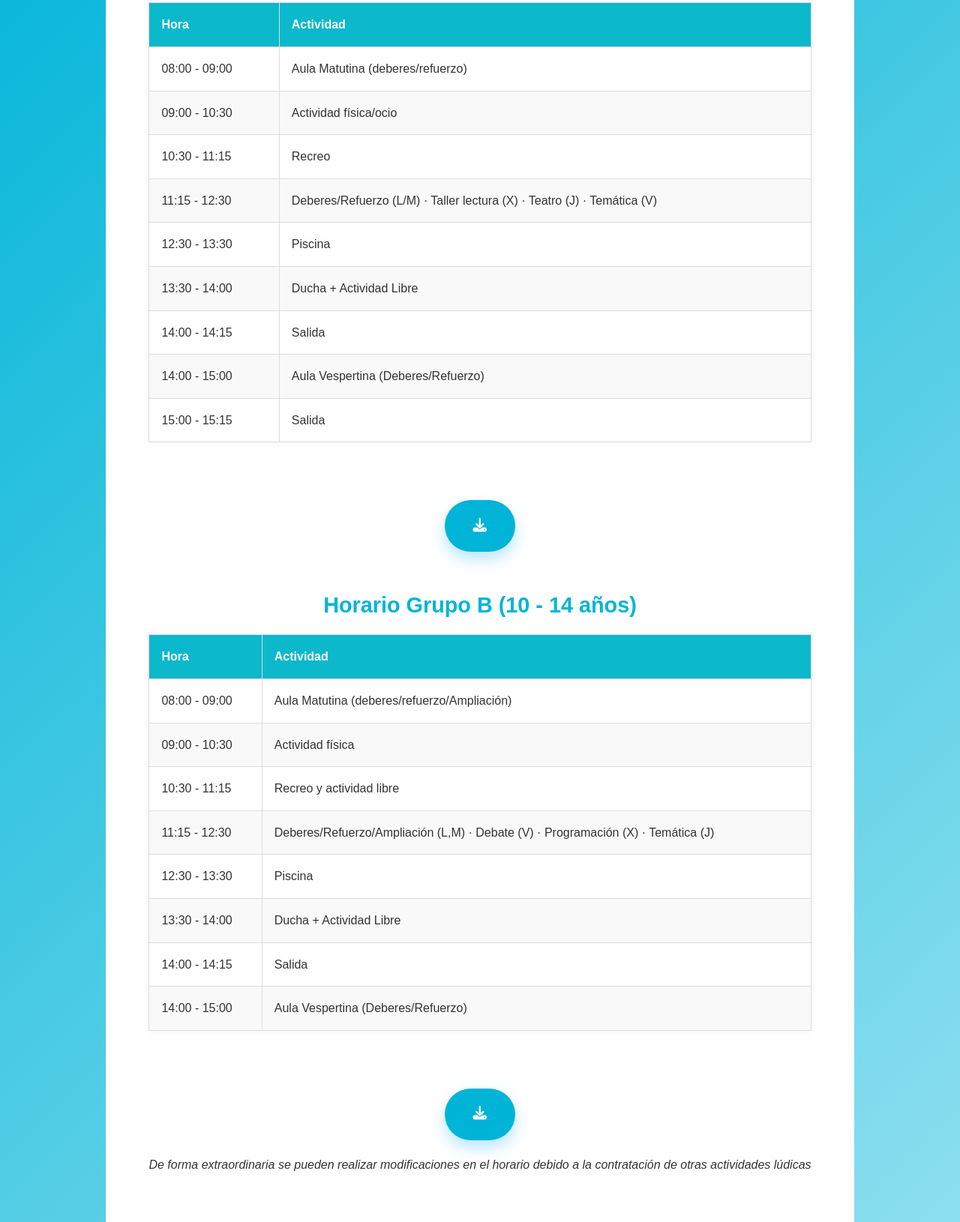
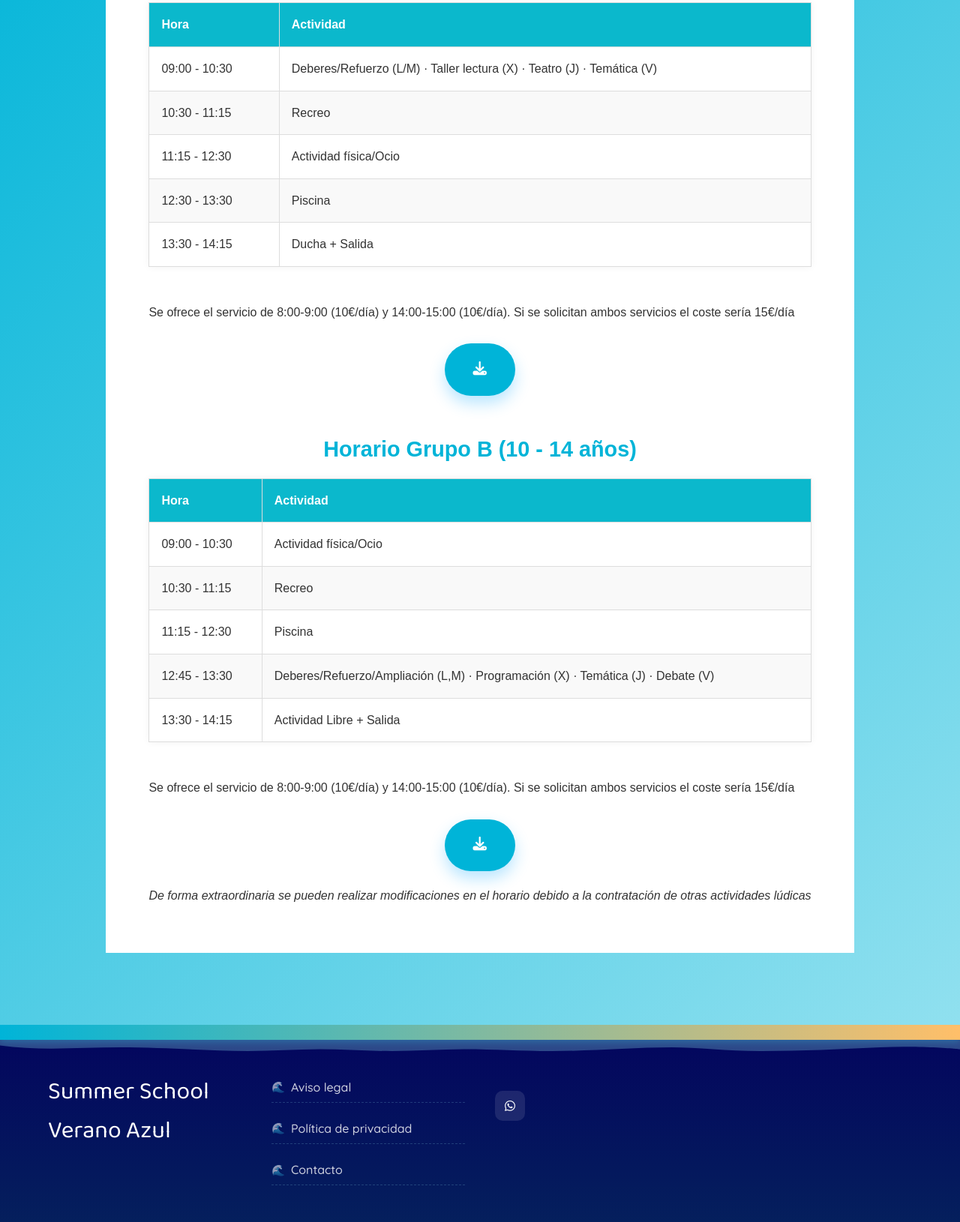
Before and after one commit to Jassy1233/SS, a plain HTML site: page HTML/horario.html in a window 1280 px wide. Shown: the part 323-1953 px from the top of the page at 75% size. Drawn offline with Linux system fonts and the light colour scheme.

Commit message:
Cambios globales

```diff
--- a/CSS/style.css
+++ b/CSS/style.css
@@ -1394,22 +1394,6 @@ input[type="checkbox"]:checked + .custom-checkbox::after {
   transform: translateY(-3px) scale(1.05);
 }
 
-.success-message {
-  display: none;
-  text-align: center;
-  padding: 2rem;
-  background: rgba(6, 214, 160, 0.1);
-  border-radius: 15px;
-  margin-top: 2rem;
-}
-
-.success-icon {
-  font-size: 3rem;
-  color: var(--success);
-  margin-bottom: 1rem;
-  animation: bounce 1s ease;
-}
-
 @keyframes bounce {
   0%,
   100% {
--- a/HTML/horario.html
+++ b/HTML/horario.html
@@ -1,15 +1,18 @@
 <!DOCTYPE html>
 <html lang="en">
-
   <head>
     <meta charset="UTF-8" />
     <meta name="viewport" content="width=device-width, initial-scale=1.0" />
     <title>Horario</title>
     <link rel="stylesheet" href="../CSS/style.css" />
     <script src="../JS/movil.js" defer></script>
-    <link rel="stylesheet" href="https://cdnjs.cloudflare.com/ajax/libs/font-awesome/6.7.2/css/all.min.css"
+    <link
+      rel="stylesheet"
+      href="https://cdnjs.cloudflare.com/ajax/libs/font-awesome/6.7.2/css/all.min.css"
       integrity="sha512-Evv84Mr4kqVGRNSgIGL/F/aIDqQb7xQ2vcrdIwxfjThSH8CSR7PBEakCr51Ck+w+/U6swU2Im1vVX0SVk9ABhg=="
-        crossorigin="anonymous" referrerpolicy="no-referrer" />
+      crossorigin="anonymous"
+      referrerpolicy="no-referrer"
+    />
   </head>
 
   <body>
@@ -18,12 +21,12 @@
       <button class="hamburger" aria-label="Abrir menú">&#9776;</button>
       <ul class="nav-links">
         <li><a href="index.html">Inicio</a></li>
-            <li><a href="formulario.html">Contacto</a></li>
+ <!---  <li><a href="formulario.html">Contacto</a></li>-->
       </ul>
     </nav>
     <div class="hero">
       <section class="horario-detallado">
-            <h2>Horario Grupo A (3 - 9 años)</h2>
+        <h2>Horario Grupo A (5 - 9 años)</h2>
         <table class="tabla-horario">
           <thead>
             <tr>
@@ -33,12 +36,11 @@
           </thead>
           <tbody>
             <tr>
-                        <td data-label="Hora">08:00 - 09:00</td>
-                        <td data-label="Actividad">Aula Matutina (deberes/refuerzo)</td>
-                    </tr>
-                    <tr>
               <td data-label="Hora">09:00 - 10:30</td>
-                        <td data-label="Actividad">Actividad física/ocio</td>
+              <td data-label="Actividad">
+                Deberes/Refuerzo (L/M) · Taller lectura (X) · Teatro (J) ·
+                Temática (V)
+              </td>
             </tr>
             <tr>
               <td data-label="Hora">10:30 - 11:15</td>
@@ -46,36 +48,34 @@
             </tr>
             <tr>
               <td data-label="Hora">11:15 - 12:30</td>
-                        <td data-label="Actividad">
-                            Deberes/Refuerzo (L/M) · Taller lectura (X) · Teatro (J) ·
-                            Temática (V)
-                        </td>
+              <td data-label="Actividad">Actividad física/Ocio</td>
             </tr>
             <tr>
               <td data-label="Hora">12:30 - 13:30</td>
               <td data-label="Actividad">Piscina</td>
             </tr>
             <tr>
-                        <td data-label="Hora">13:30 - 14:00</td>
-                        <td data-label="Actividad">Ducha + Actividad Libre</td>
+              <td data-label="Hora">13:30 - 14:15</td>
+              <td data-label="Actividad">Ducha + Salida</td>
             </tr>
-                    <tr>
-                        <td data-label="Hora">14:00 - 14:15</td>
-                        <td data-label="Actividad">Salida</td>
-                    </tr>
-                    <tr>
-                        <td data-label="Hora">14:00 - 15:00</td>
-                        <td data-label="Actividad">Aula Vespertina (Deberes/Refuerzo)</td>
-                    </tr>
-                    <tr>
-                        <td data-label="Hora">15:00 - 15:15</td>
-                        <td data-label="Actividad">Salida</td>
-                    </tr>
+
           </tbody>
         </table>
-            <div style="display: flex; justify-content: center; align-items: center;">
-            <button class="cta-button"><a href="../IMG/Horario_Grupo_A.pdf" download="Horario_Grupo_A.pdf" style="text-decoration: none; color: white;"><i class="fa-solid fa-download"></i></a></button>
-
+        <p>
+          Se ofrece el servicio de 8:00-9:00 (10€/día) y 14:00-15:00 (10€/día).
+          Si se solicitan ambos servicios el coste sería 15€/día
+        </p>
+        <div
+          style="display: flex; justify-content: center; align-items: center"
+        >
+          <button class="cta-button">
+            <a
+              href="../IMG/Horario_Grupo_A.pdf"
+              download="Horario_Grupo_A.pdf"
+              style="text-decoration: none; color: white"
+              ><i class="fa-solid fa-download"></i
+            ></a>
+          </button>
         </div>
         <h2>Horario Grupo B (10 - 14 años)</h2>
         <table class="tabla-horario">
@@ -87,52 +87,60 @@
           </thead>
           <tbody>
             <tr>
-                        <td data-label="Hora">08:00 - 09:00</td>
-                        <td data-label="Actividad">
-                            Aula Matutina (deberes/refuerzo/Ampliación)
-                        </td>
-                    </tr>
-                    <tr>
               <td data-label="Hora">09:00 - 10:30</td>
-                        <td data-label="Actividad">Actividad física</td>
+              <td data-label="Actividad">Actividad física/Ocio</td>
             </tr>
             <tr>
               <td data-label="Hora">10:30 - 11:15</td>
-                        <td data-label="Actividad">Recreo y actividad libre</td>
+              <td data-label="Actividad">Recreo</td>
             </tr>
             <tr>
               <td data-label="Hora">11:15 - 12:30</td>
               <td data-label="Actividad">
-                            Deberes/Refuerzo/Ampliación (L,M) · Debate (V) · Programación
-                            (X) · Temática (J)
+                Piscina
               </td>
             </tr>
             <tr>
-                        <td data-label="Hora">12:30 - 13:30</td>
-                        <td data-label="Actividad">Piscina</td>
+              <td data-label="Hora">12:45 - 13:30</td>
+              <td data-label="Actividad">Deberes/Refuerzo/Ampliación (L,M) · Programación
+                (X) · Temática (J) · Debate (V)</td>
             </tr>
             <tr>
-                        <td data-label="Hora">13:30 - 14:00</td>
-                        <td data-label="Actividad">Ducha + Actividad Libre</td>
-                    </tr>
-                    <tr>
-                        <td data-label="Hora">14:00 - 14:15</td>
-                        <td data-label="Actividad">Salida</td>
-                    </tr>
-                    <tr>
-                        <td data-label="Hora">14:00 - 15:00</td>
-                        <td data-label="Actividad">Aula Vespertina (Deberes/Refuerzo)</td>
+              <td data-label="Hora">13:30 - 14:15</td>
+              <td data-label="Actividad">Actividad Libre + Salida</td>
             </tr>
           </tbody>
         </table>
-            <div style="display: flex; justify-content: center; align-items: center; padding-bottom: 20px;">
-                <button class="cta-button" style="display: flex; justify-content: center">
-                <a href="../IMG/Horario_Grupo_B.pdf" download="Horario_Grupo_B.pdf" style="text-decoration: none; color: white;"><i class="fa-solid fa-download"></i></a>
+        <p>
+          Se ofrece el servicio de 8:00-9:00 (10€/día) y 14:00-15:00 (10€/día).
+          Si se solicitan ambos servicios el coste sería 15€/día
+        </p>
+
+        <div
+          style="
+            display: flex;
+            justify-content: center;
+            align-items: center;
+            padding-bottom: 20px;
+          "
+        >
+          <button
+            class="cta-button"
+            style="display: flex; justify-content: center"
+          >
+            <a
+              href="../IMG/Horario_Grupo_B.pdf"
+              download="Horario_Grupo_B.pdf"
+              style="text-decoration: none; color: white"
+              ><i class="fa-solid fa-download"></i
+            ></a>
           </button>
         </div>
         <p>
-                <i>De forma extraordinaria se pueden realizar modificaciones en el
-                    horario debido a la contratación de otras actividades lúdicas</i>
+          <i
+            >De forma extraordinaria se pueden realizar modificaciones en el
+            horario debido a la contratación de otras actividades lúdicas</i
+          >
         </p>
       </section>
     </div>
@@ -148,13 +156,11 @@
         </div>
 
         <div class="footer-social">
-                <a href="https://instagram.com/tu_escuela" target="_blank" aria-label="Instagram">
-                    <i class="fab fa-instagram"></i>
-                </a>
-                <a href="https://facebook.com/tu_escuela" target="_blank" aria-label="Facebook">
-                    <i class="fab fa-facebook"></i>
-                </a>
-                <a href="https://wa.me/1234567890" target="_blank" aria-label="WhatsApp">
+          <a
+            href="https://wa.me/1234567890"
+            target="_blank"
+            aria-label="WhatsApp"
+          >
             <i class="fab fa-whatsapp"></i>
           </a>
         </div>
@@ -165,5 +171,4 @@
       </div>
     </footer>
   </body>
-
 </html>
```
Also changed, not shown: HTML/formulario.html (+0 -21 lines), HTML/index.html (+26 -55 lines). Lines whose indentation alone changed are shown as unchanged.
